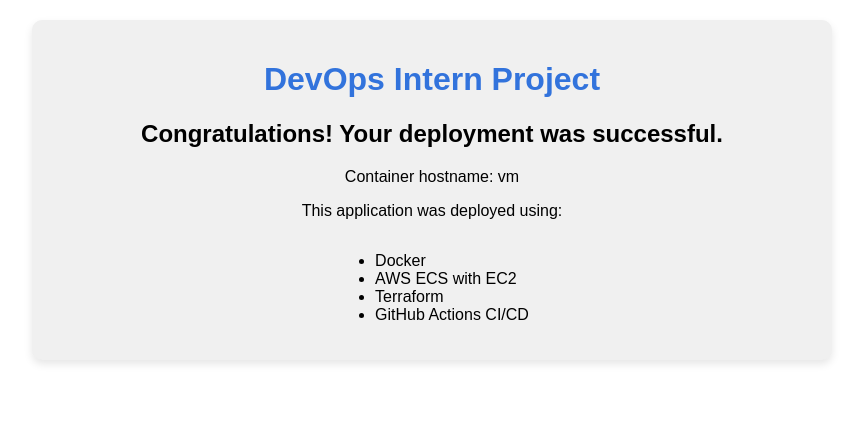
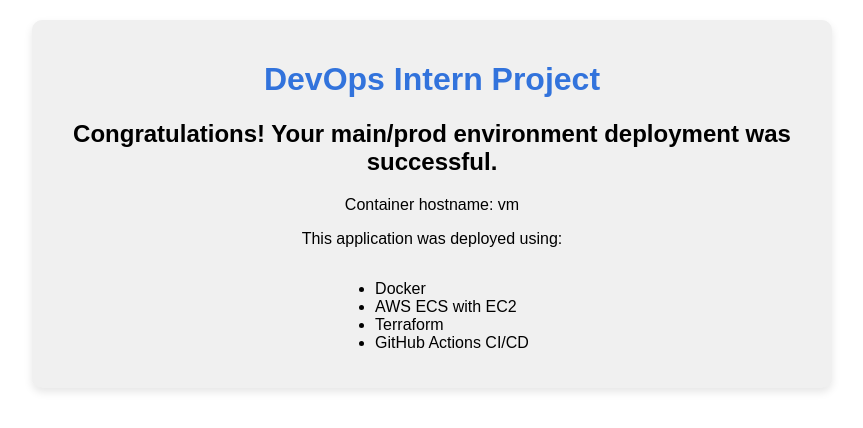
Before and after one commit to Swati59-cmd/Swati59-cmd-Containerized-Web-Application, a Flask app: page / in a window 1280 px wide. Shown: the top 428 px of the page, without its empty margins (208-1071 px from the left). Run offline with Flask 2, Linux system fonts and the light colour scheme.

Commit message:
update in html

```diff
--- a/templates/index.html
+++ b/templates/index.html
@@ -24,7 +24,7 @@
 <body>
     <div class="container">
         <h1>DevOps Intern Project</h1>
-        <h2>Congratulations! Your deployment was successful.</h2>
+        <h2>Congratulations! Your main/prod environment deployment was successful.</h2>
         <p>Container hostname: {{ hostname }}</p>
         <p>This application was deployed using:</p>
         <ul style="display: inline-block; text-align: left;">
```
